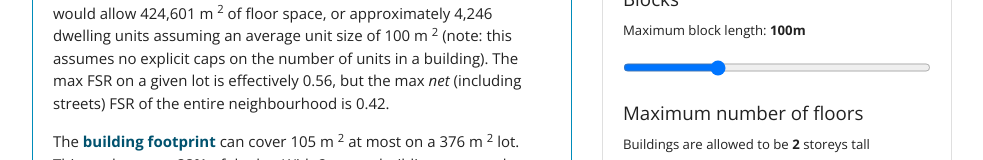
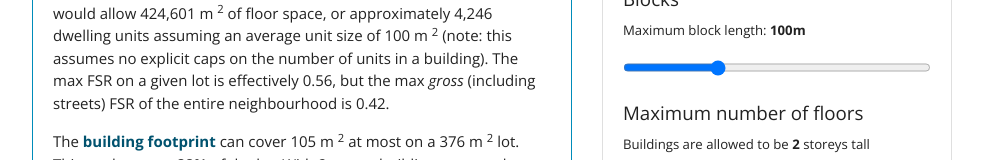
Before and after one commit to rgwood/NeighbourhoodVisualizer, an Angular app: page / in a window 1280 px wide. Shown: the part 624-784 px from the top of the page, without its empty margins (53-1036 px from the left). Built offline with nearby package versions, Linux system fonts and the light colour scheme.

Commit message:
fix net/gross error

```diff
--- a/src/app/app.component.html
+++ b/src/app/app.component.html
@@ -23,7 +23,7 @@
             assuming an average unit size of {{inputForm.value.averageUnitSizeInSqM | number:'1.0-0'}} m
             <sup>2</sup> (note: this assumes no explicit caps on the number of units in a building). The max FSR on a given lot is effectively
             {{bldgArea * inputForm.value.storeys / (inputForm.value.lotWidth * inputForm.value.lotDepth) | number:'1.0-2'}}, but the max
-            <em>net</em> (including streets) FSR of the entire neighbourhood is {{floorSpaceIn1SqKm / 1000000 | number:'1.0-2'}}.
+            <em>gross</em> (including streets) FSR of the entire neighbourhood is {{floorSpaceIn1SqKm / 1000000 | number:'1.0-2'}}.
           </p>
           <p [hidden]="!inputForm.valid ">
             The
```
